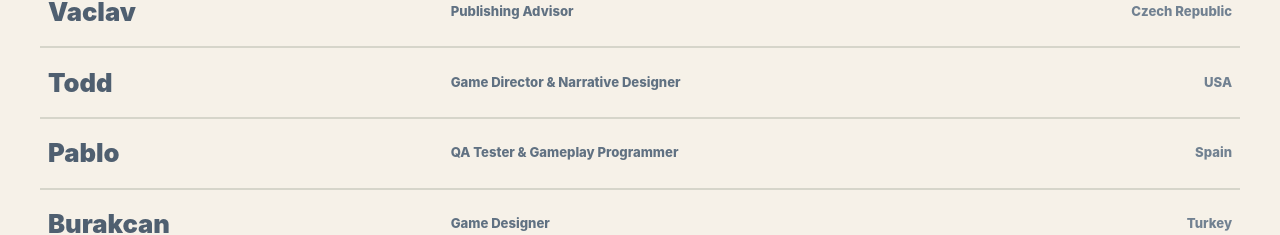
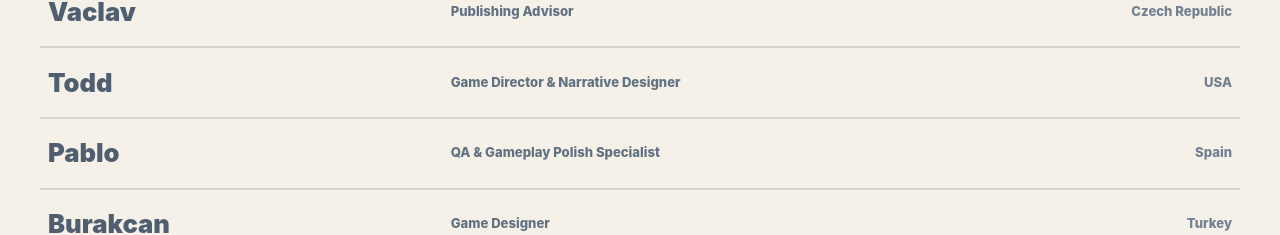
Before and after one commit to RenhetStudio/renhet-studio-web, a SvelteKit app: page / in a window 1280 px wide. Shown: the part 1869-2104 px from the top of the page. Built offline with nearby package versions, Linux system fonts and the light colour scheme; no server answers.

Commit message:
feat: update pablo role

```diff
--- a/src/routes/+page.svelte
+++ b/src/routes/+page.svelte
@@ -6,7 +6,7 @@
     { name: "Miguel", role: "Founder, Producer & Programmer", country: "Spain", href: "https://www.bitemdev.com/" },
     { name: "Vaclav", role: "Publishing Advisor", country: "Czech Republic", href: "https://www.linkedin.com/in/vaclavkorycanek/" },
     { name: "Todd", role: "Game Director & Narrative Designer", country: "USA", href: "https://nat20.mal.plus/technical-portfolio/" },
-    { name: "Pablo", role: "QA Tester & Gameplay Programmer", country: "Spain", href: "https://www.pablogozalvez.com/" },
+    { name: "Pablo", role: "QA & Gameplay Polish Specialist", country: "Spain", href: "https://www.pablogozalvez.com/" },
     { name: "Burakcan", role: "Game Designer", country: "Turkey", href: "https://www.artstation.com/george_akil" },
     { name: "Paulo", role: "Level Designer & Technical Artist", country: "Spain / Portugal", href: "https://view.genially.com/69788574df8490ea6fd02246" },
     { name: "Maurice", role: "UI/UX Designer", country: "USA", href: "https://www.linkedin.com/in/mauricebirchard/" },
```
